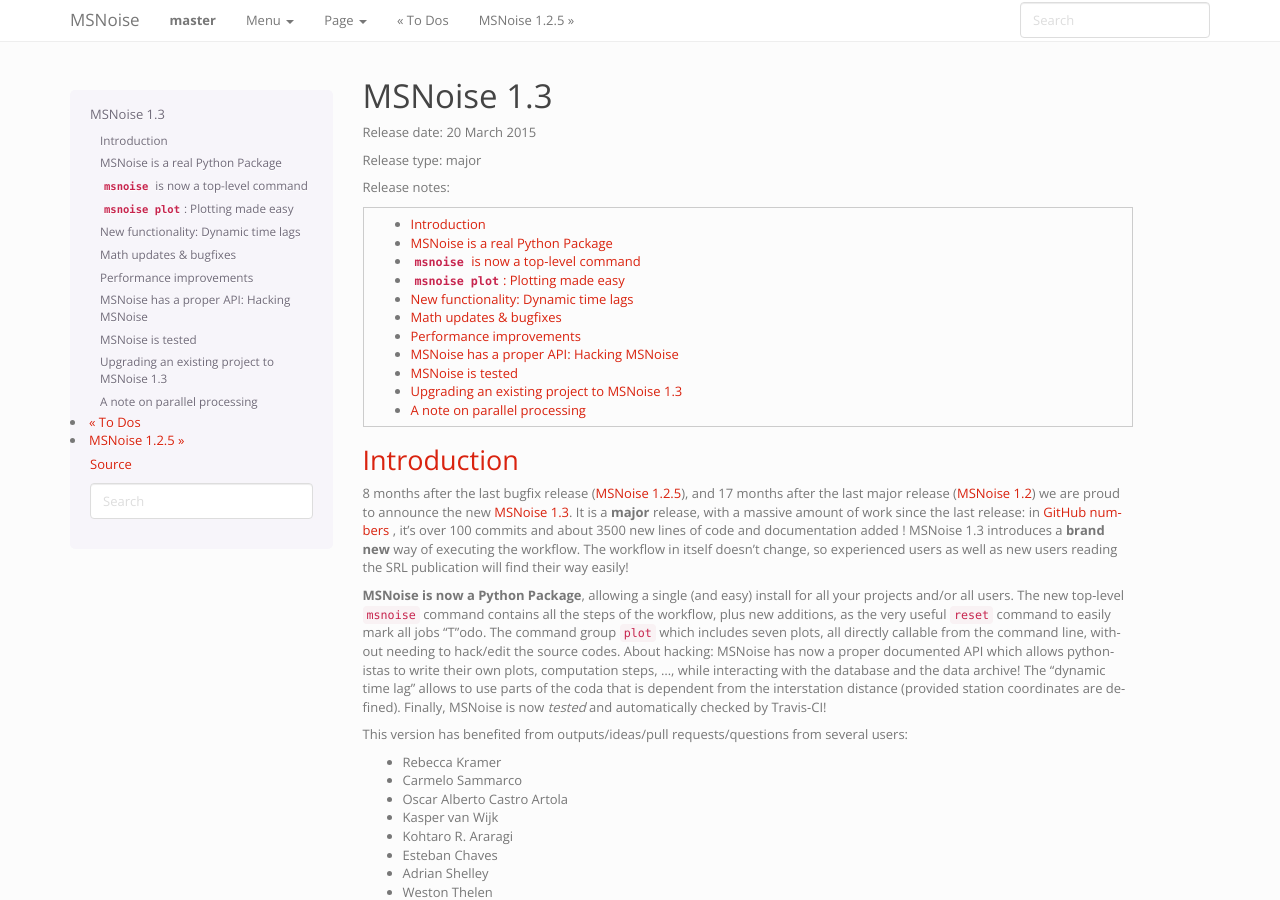
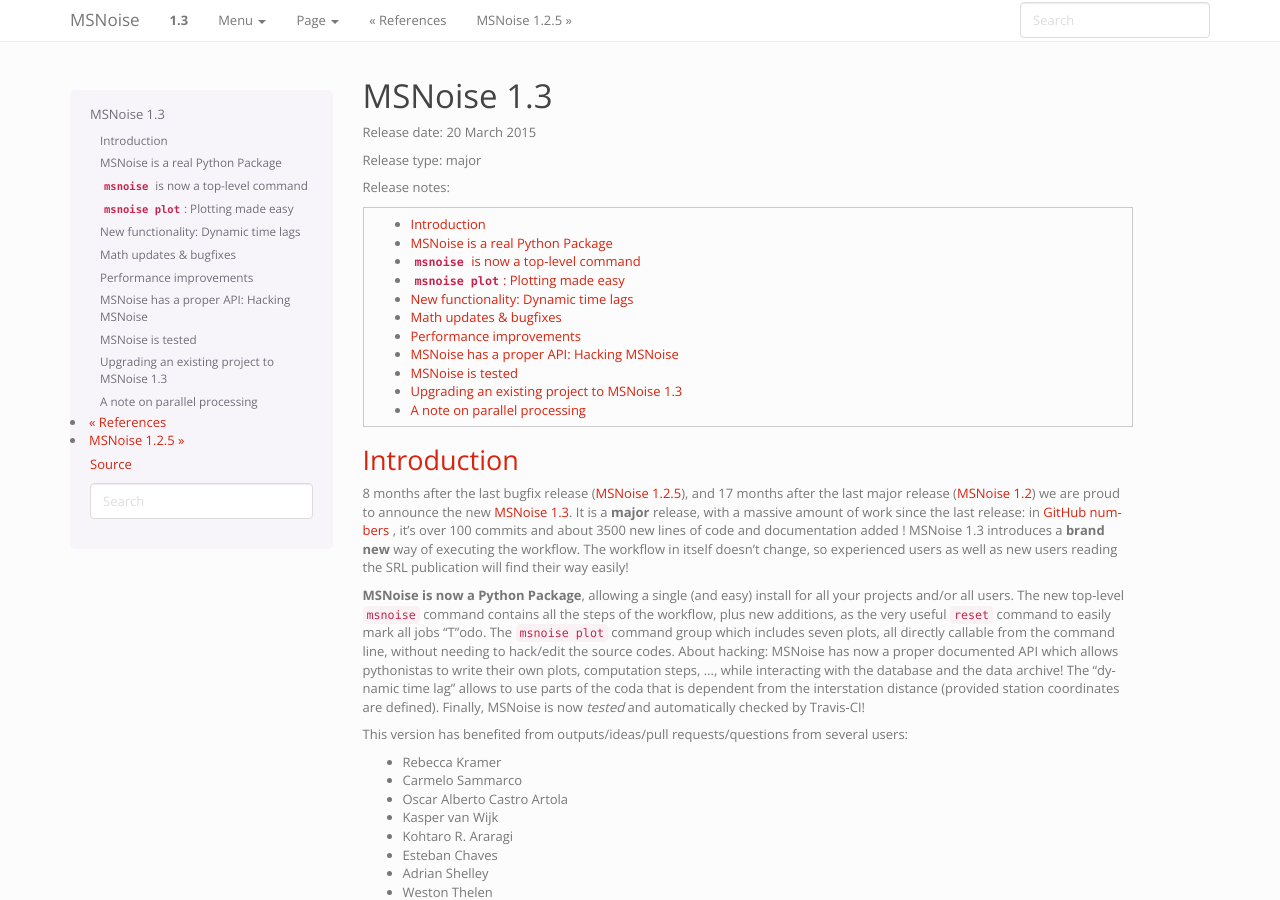
Before and after one commit to ROBelgium/MSNoise, a Sphinx documentation site: the page built from doc/releasenotes/msnoise-1.3.rst, in a window 1280 px wide and 900 px high. Built offline with Sphinx 7.4.7, drawn with Linux system fonts in a browser that asks for light colours; formulas are drawn with MathJax 3.

Commit message:
doc & plot dvv cleaning
still some cleaning of the doc
cleaning of the dv/v plot too: the ALL line is optional now + better handling of missing data (no traceback)

```diff
--- a/doc/api.rst
+++ b/doc/api.rst
@@ -1,5 +1,5 @@
 MSNoise API
-===============
+===========
 
 .. module:: msnoise
 
--- a/doc/conf.py
+++ b/doc/conf.py
@@ -21,23 +21,10 @@
 # If extensions (or modules to document with autodoc) are in another directory,
 # add these directories to sys.path here. If the directory is relative to the
 # documentation root, use os.path.abspath to make it absolute, like shown here.
-#sys.path.insert(0, os.path.abspath('../../'))
 import msnoise.myCorr
 import msnoise.whiten
 import msnoise.MWCS
 import msnoise.api
-
-# from msnoise.msnoise_table_def import Filter
-
-#import msnoise.s000installer
-#import msnoise.s001configurator
-#import msnoise.s002populate_station_table
-#import msnoise.s01scan_archive
-#import msnoise.s02new_jobs
-#import msnoise.s03compute_cc
-#import msnoise.s04stack
-#import msnoise.s05compute_mwcs
-#import msnoise.s06compute_dtt
 
 from msnoise.default import default
 
@@ -130,9 +117,8 @@
 # built documents.
 #
 # The short X.Y version.
-version = 'master'
-# The full version, including alpha/beta/rc tags.
-release = 'master'
+version = '1.3'# The full version, including alpha/beta/rc tags.
+release = '1.3'
 
 # The language for content autogenerated by Sphinx. Refer to documentation
 # for a list of supported languages.
@@ -325,7 +311,8 @@
 #  dir menu entry, description, category)
 texinfo_documents = [
   ('index', 'MSNoise', u'MSNoise Documentation',
-   u'Lecocq, Caudron, Brenguier', 'MSNoise', 'One line description of project.',
+   u'Lecocq, Caudron, Brenguier', 'MSNoise',
+   'A Python Package for Monitoring Seismic Velocity Changes using Ambient Seismic Noise.',
    'Miscellaneous'),
 ]
 
--- a/doc/references.rst
+++ b/doc/references.rst
@@ -1,5 +1,5 @@
 References
-===========
+==========
 
 * Jones, Eric, Travis Oliphant, Pearu Peterson, et others. 2001. SciPy: Open source scientific tools for Python.
 * Oliphant, Travis E. 2006. Guide to NumPy. Provo, UT: Brigham Young University.
--- a/doc/releasenotes/msnoise-1.3.rst
+++ b/doc/releasenotes/msnoise-1.3.rst
@@ -30,13 +30,14 @@
 **MSNoise is now a Python Package**, allowing a single (and easy) install for
 all your projects and/or all users. The new top-level ``msnoise`` command
 contains all the steps of the workflow, plus new additions, as the very useful
-``reset`` command to easily mark all jobs "T"odo. The command group ``plot``
-which includes seven plots, all directly callable from the command line, without
-needing to hack/edit the source codes. About hacking: MSNoise has now a proper
-documented API which allows pythonistas to write their own plots, computation
-steps, ..., while interacting with the database and the data archive! The
-"dynamic time lag" allows to use parts of the coda that is dependent from the
-interstation distance (provided station coordinates are defined).
+``reset`` command to easily mark all jobs "T"odo. The ``msnoise plot`` command
+group which includes seven plots, all directly callable from the command line,
+without needing to hack/edit the source codes. About hacking: MSNoise has now a
+proper documented API which allows pythonistas to write their own plots,
+computation steps, ..., while interacting with the database and the data
+archive! The "dynamic time lag" allows to use parts of the coda that is
+dependent from the interstation distance (provided station coordinates are
+defined).
 Finally, MSNoise is now *tested* and automatically checked by Travis-CI!
 
 
```
Also changed, not shown: doc/core.rst (+4 -7 lines), doc/index.rst (+10 -3 lines), 2 other files.
